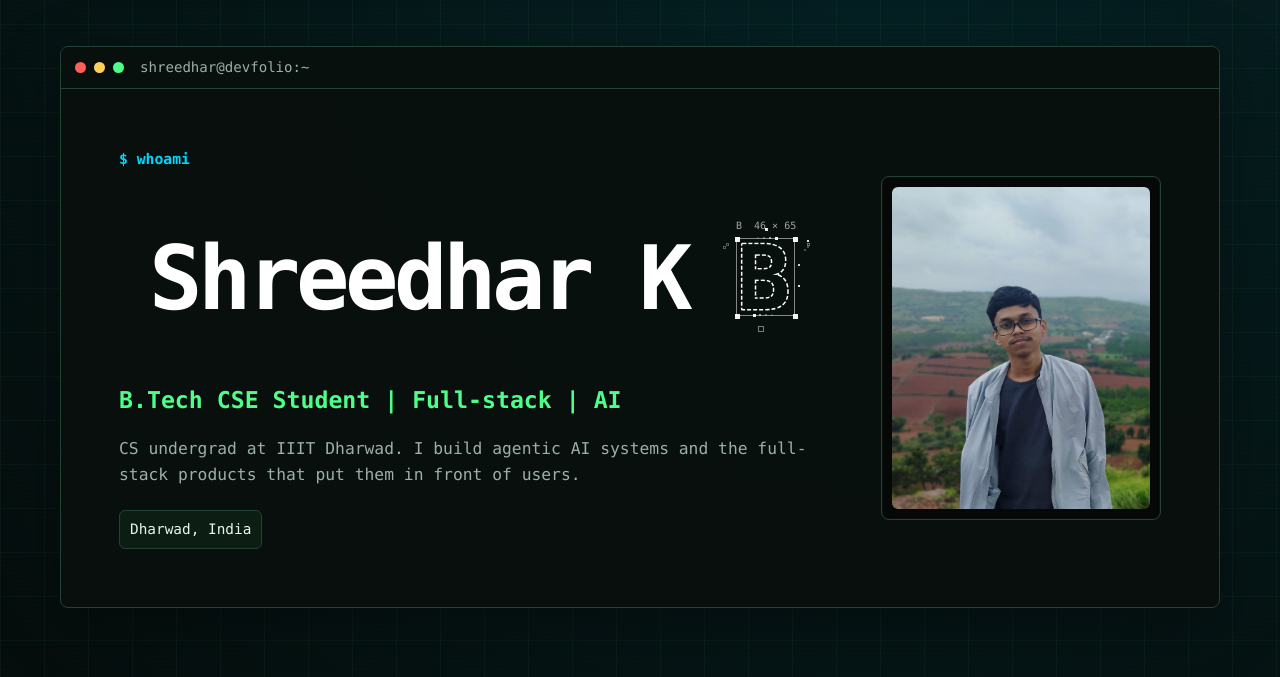
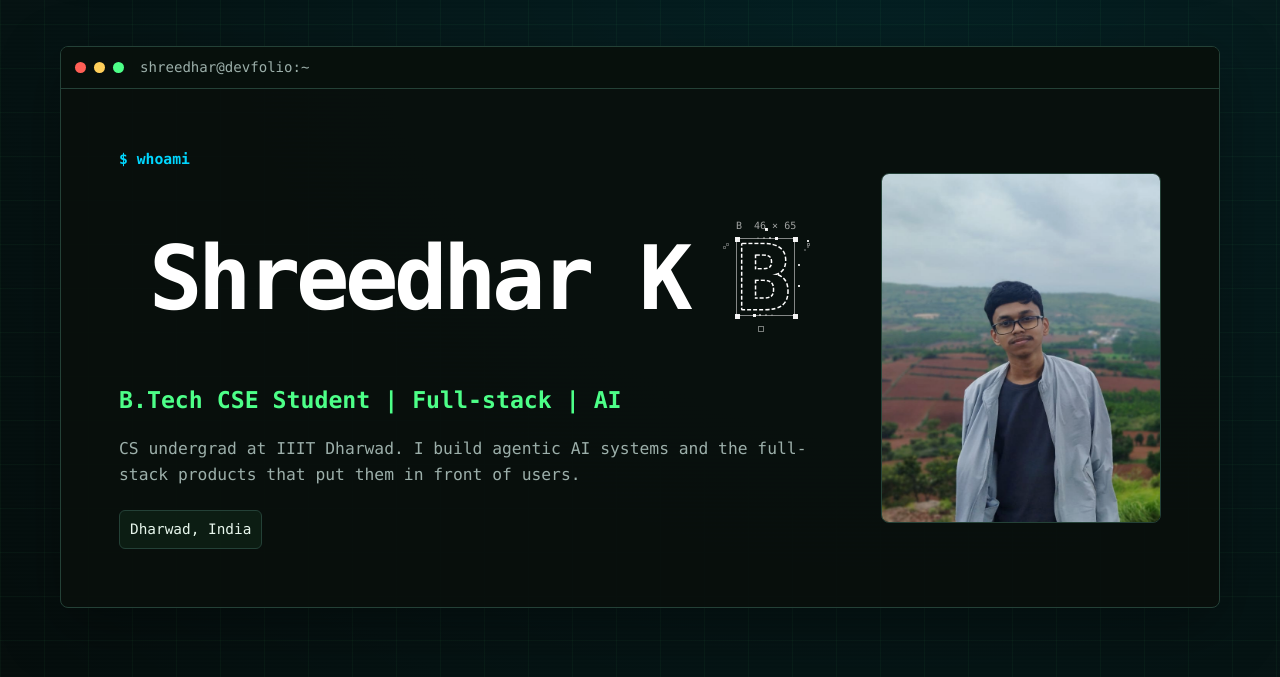
Before and after one commit to shreedharkb/ShreedharDevPortfolio, a plain HTML site: page index.html in a window 1280 px wide. Shown: the part 108-785 px from the top of the page. Drawn offline with Linux system fonts and the light colour scheme.

Commit message:
fix: let the portrait fill its frame and react to the pointer
The frame kept a 10px inset that showed as a dark gutter around the photo.
Dropping it and clipping with overflow lets the image run edge to edge, and
the hover now mirrors the project previews: a slight zoom with a brand-green
rim so the portrait reads as live rather than a static tile.

```diff
--- a/styles.css
+++ b/styles.css
@@ -397,20 +397,34 @@ button {
 
 .hero-photo-frame {
     margin: 0;
-    padding: 10px;
+    padding: 0;
+    overflow: hidden;
     background: #050806;
     border: 1px solid var(--line);
     border-radius: 8px;
     box-shadow: inset 0 0 0 1px rgba(77, 255, 136, 0.04);
+    transition: border-color 180ms ease, box-shadow 180ms ease;
 }
 
 .hero-photo-frame img {
+    display: block;
     width: 100%;
     aspect-ratio: 4 / 5;
     object-fit: cover;
     object-position: 6% 30%;
-    border-radius: 6px;
+    border-radius: 0;
     filter: saturate(0.92) contrast(1.04);
+    transition: transform 260ms ease, filter 260ms ease;
+}
+
+.hero-photo-frame:hover {
+    border-color: rgba(77, 255, 136, 0.34);
+    box-shadow: inset 0 0 0 1px rgba(77, 255, 136, 0.1), 0 0 26px rgba(77, 255, 136, 0.13);
+}
+
+.hero-photo-frame:hover img {
+    transform: scale(1.05);
+    filter: saturate(1.05) contrast(1.08);
 }
 
 .command {
@@ -984,7 +998,6 @@ h3 {
     .hero-photo-frame {
         width: min(230px, 100%);
         justify-self: center;
-        padding: 8px;
     }
 
     .command {
```
